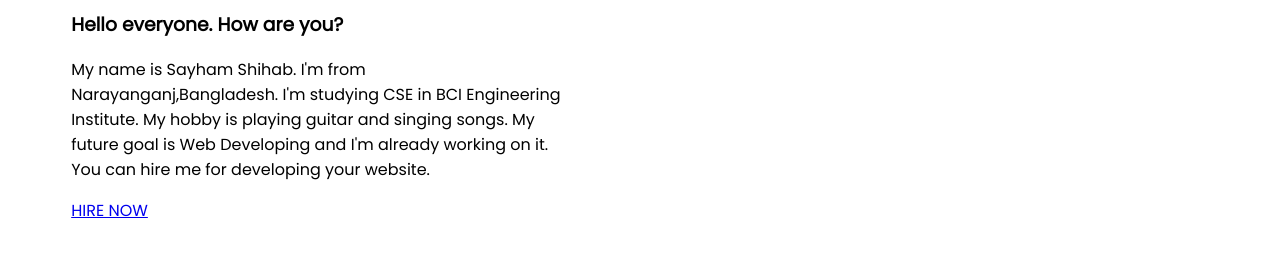
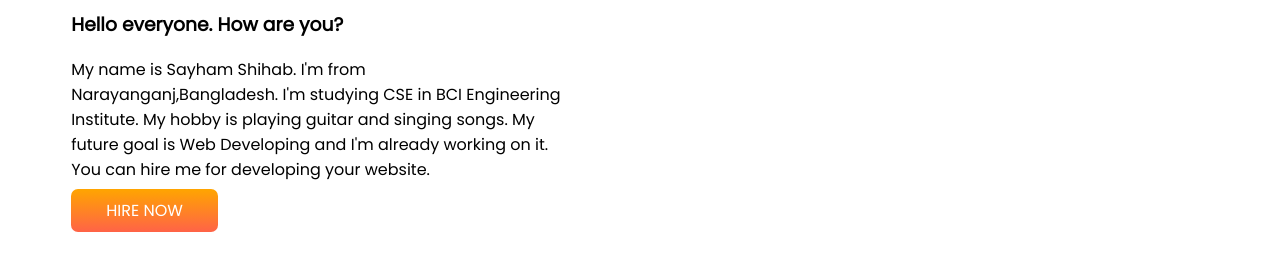
Before and after one commit to sayhamsib/developer-portfolio, a plain HTML site: page index.html in a window 1280 px wide. Shown: the part 411-682 px from the top of the page. Drawn offline with Linux system fonts and the light colour scheme.

Commit message:
link button

```diff
--- a/index.html
+++ b/index.html
@@ -16,7 +16,7 @@
             <h1><span class="orange">Sayham Shihab's</span> World</h1>
             <h3>Hello everyone. How are you?</h3>
             <P>My name is Sayham Shihab. I'm from Narayanganj,Bangladesh. I'm studying CSE in BCI Engineering Institute. My hobby is playing guitar and singing songs. My future goal is Web Developing and I'm already working on it. You can hire me for developing your website.</P>
-            <a target="_blank" href="http://www.facebook.com/sayhamrockz">HIRE NOW</a>
+            <a class="link-button" target="_blank" href="http://www.facebook.com/sayhamrockz">HIRE NOW</a>
         </div>
         <div class="half">
                 <img src="images/IMG_7997.png" alt="">
--- a/style.css
+++ b/style.css
@@ -17,3 +17,13 @@ section{
 .half img{
     width: 100%;
 }
+.link-button{
+    text-decoration: none;
+    color: white;
+    width: 700;
+    background-image: -webkit-linear-gradient(orange, tomato);
+    padding: 10px 35px;
+    border-radius: 7px;
+
+
+}
```
